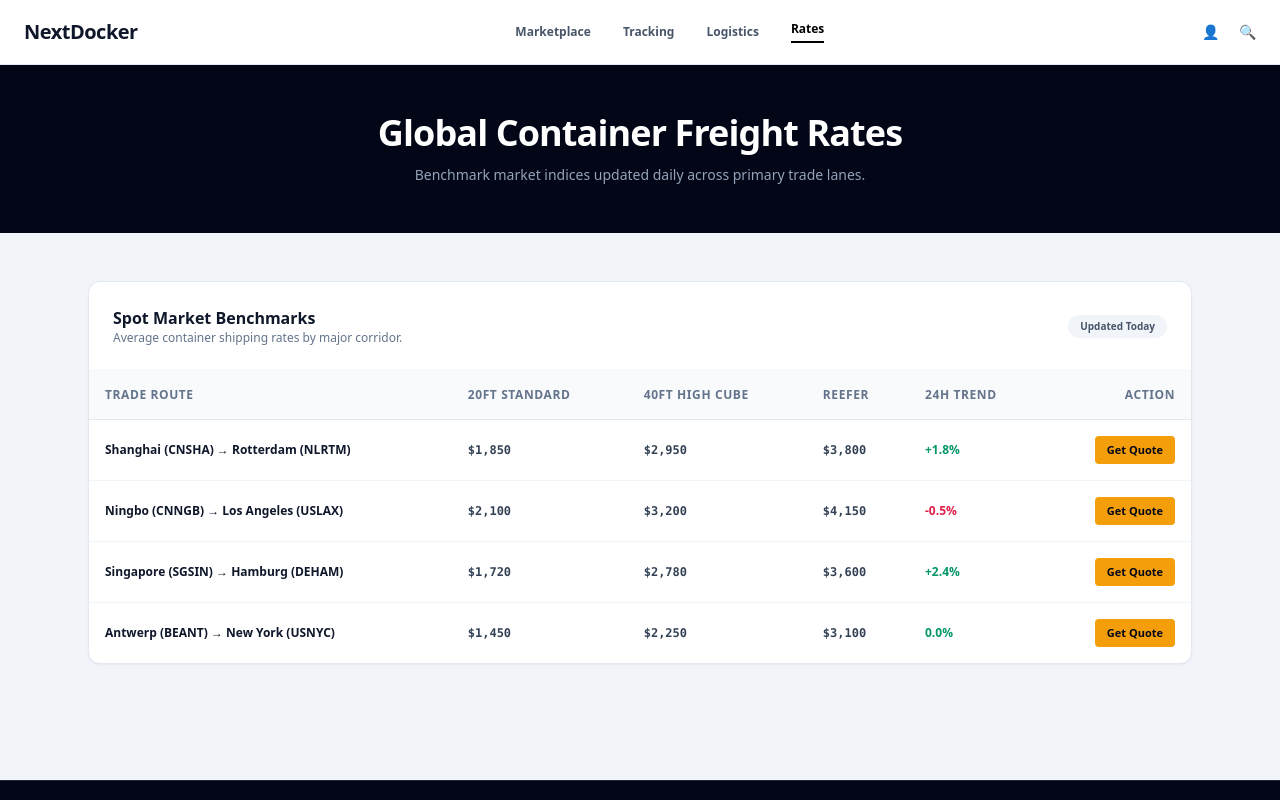
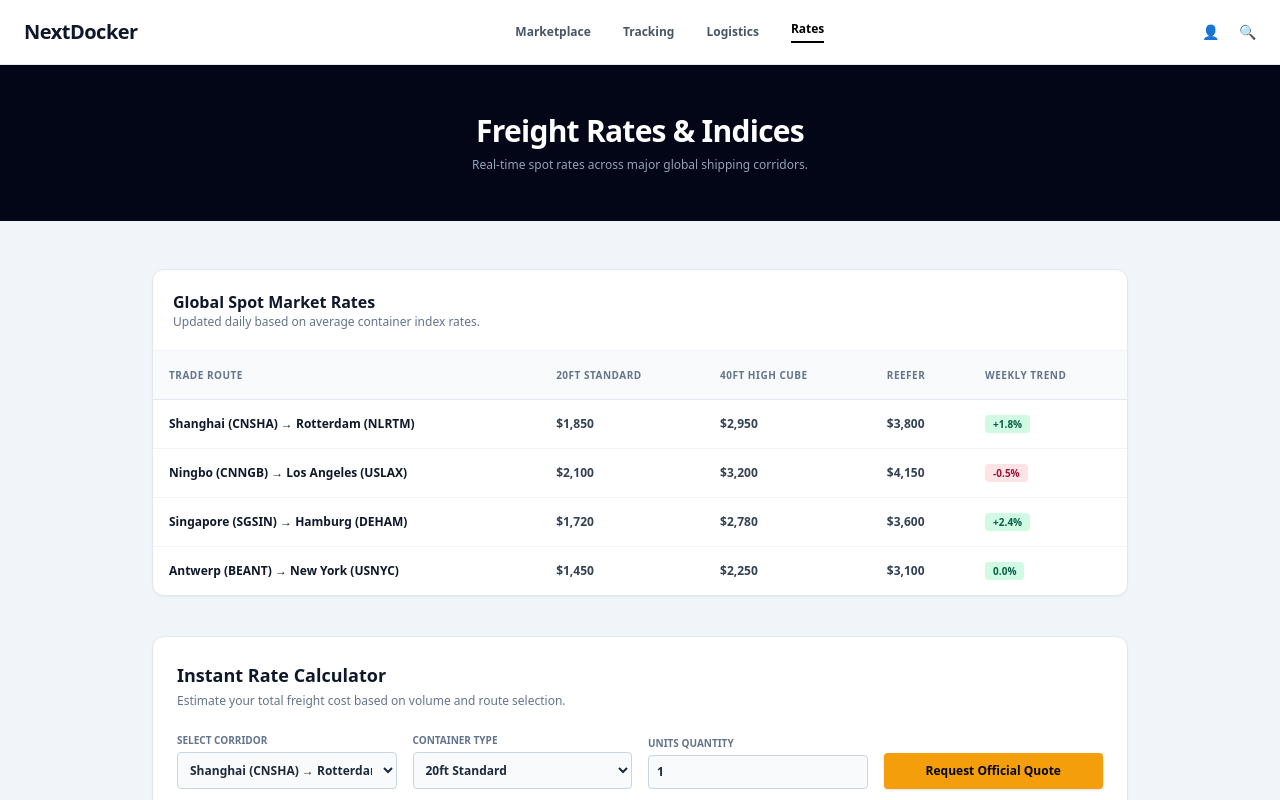
Before and after one commit to jlouisce/NextDocker, a React (Vite) app in the folder mi-app/: page /rates in a window 1280 px wide. Shown: the top 800 px of the page. Built offline with nearby package versions, Linux system fonts and the light colour scheme.

Commit message:
feat: integrar estado global, persistencia y vistas dinamicas para MVP v0.2

```diff
--- a/mi-app/src/pages/Rates.jsx
+++ b/mi-app/src/pages/Rates.jsx
@@ -1,70 +1,68 @@
-import React from 'react';
+import React, { useState } from 'react';
 import Footer from '../components/Footer';
+import { ratesData } from '../data/mockData';
 
 export default function Rates() {
-  const benchmarks = [
-    { route: 'Shanghai (CNSHA) → Rotterdam (NLRTM)', ft20: '$1,850', ft40: '$2,950', reefer: '$3,800', trend: '+1.8%', positive: true },
-    { route: 'Ningbo (CNNGB) → Los Angeles (USLAX)', ft20: '$2,100', ft40: '$3,200', reefer: '$4,150', trend: '-0.5%', positive: false },
-    { route: 'Singapore (SGSIN) → Hamburg (DEHAM)', ft20: '$1,720', ft40: '$2,780', reefer: '$3,600', trend: '+2.4%', positive: true },
-    { route: 'Antwerp (BEANT) → New York (USNYC)', ft20: '$1,450', ft40: '$2,250', reefer: '$3,100', trend: '0.0%', positive: true },
-  ];
+  const [selectedRoute, setSelectedRoute] = useState(ratesData[0].id);
+  const [quantity, setQuantity] = useState(1);
+  const [equipmentType, setEquipmentType] = useState('ft20');
+  const [quoteSuccess, setQuoteSuccess] = useState(false);
+
+  const activeRoute = ratesData.find((r) => r.id === Number(selectedRoute)) || ratesData[0];
+
+  // Cálculo dinámico de precio base
+  const getBasePrice = () => {
+    const rawPrice = activeRoute[equipmentType] || '$1,850';
+    return parseInt(rawPrice.replace(/[^0-9]/g, ''), 10);
+  };
+
+  const totalPrice = getBasePrice() * (quantity || 1);
+
+  const handleRequestQuote = (e) => {
+    e.preventDefault();
+    setQuoteSuccess(true);
+    setTimeout(() => setQuoteSuccess(false), 3000);
+  };
 
   return (
     <div className="min-h-screen flex flex-col bg-slate-100 text-slate-800 font-sans">
-      {/* Hero Header */}
       <section className="bg-slate-950 text-white py-12 px-6">
         <div className="max-w-4xl mx-auto text-center">
-          <h1 className="text-3xl md:text-4xl font-extrabold tracking-tight mb-3">
-            Global Container Freight Rates
-          </h1>
-          <p className="text-slate-400 text-xs md:text-sm">
-            Benchmark market indices updated daily across primary trade lanes.
-          </p>
+          <h1 className="text-3xl font-extrabold tracking-tight mb-2">Freight Rates & Indices</h1>
+          <p className="text-slate-400 text-xs">Real-time spot rates across major global shipping corridors.</p>
         </div>
       </section>
 
-      {/* Main Content */}
-      <main className="max-w-6xl mx-auto px-6 py-12 w-full flex-1">
-        {/* Market Benchmark Table */}
-        <div className="bg-white rounded-xl border border-slate-200 shadow-sm overflow-hidden mb-10">
-          <div className="p-6 border-b border-slate-100 flex justify-between items-center">
-            <div>
-              <h2 className="text-base font-bold text-slate-900">Spot Market Benchmarks</h2>
-              <p className="text-xs text-slate-500">Average container shipping rates by major corridor.</p>
-            </div>
-            <span className="text-[10px] bg-slate-100 text-slate-600 px-3 py-1 rounded-full font-semibold">
-              Updated Today
-            </span>
+      <main className="max-w-5xl mx-auto px-6 py-12 w-full flex-1 space-y-10">
+
+        {/* Tabla de tarifas en vivo */}
+        <div className="bg-white rounded-xl border border-slate-200 shadow-sm overflow-hidden">
+          <div className="p-5 border-b border-slate-100">
+            <h2 className="text-base font-bold text-slate-900">Global Spot Market Rates</h2>
+            <p className="text-xs text-slate-500">Updated daily based on average container index rates.</p>
           </div>
-
           <div className="overflow-x-auto">
-            <table className="w-full text-left text-xs border-collapse">
-              <thead>
-                <tr className="bg-slate-50 border-b border-slate-200 text-slate-500 uppercase tracking-wider font-semibold">
+            <table className="w-full text-left text-xs">
+              <thead className="bg-slate-50 text-slate-500 uppercase text-[10px] tracking-wider border-b border-slate-200">
+                <tr>
                   <th className="p-4">Trade Route</th>
                   <th className="p-4">20ft Standard</th>
                   <th className="p-4">40ft High Cube</th>
                   <th className="p-4">Reefer</th>
-                  <th className="p-4">24h Trend</th>
-                  <th className="p-4 text-right">Action</th>
+                  <th className="p-4">Weekly Trend</th>
                 </tr>
               </thead>
-              <tbody className="divide-y divide-slate-100">
-                {benchmarks.map((item, idx) => (
-                  <tr key={idx} className="hover:bg-slate-50 transition-colors">
-                    <td className="p-4 font-bold text-slate-900">{item.route}</td>
-                    <td className="p-4 font-mono font-semibold text-slate-700">{item.ft20}</td>
-                    <td className="p-4 font-mono font-semibold text-slate-700">{item.ft40}</td>
-                    <td className="p-4 font-mono font-semibold text-slate-700">{item.reefer}</td>
-                    <td className="p-4 font-semibold">
-                      <span className={item.positive ? 'text-emerald-600' : 'text-rose-600'}>
-                        {item.trend}
+              <tbody className="divide-y divide-slate-100 font-semibold text-slate-700">
+                {ratesData.map((row) => (
+                  <tr key={row.id} className="hover:bg-slate-50 transition-colors">
+                    <td className="p-4 text-slate-900 font-bold">{row.route}</td>
+                    <td className="p-4">{row.ft20}</td>
+                    <td className="p-4">{row.ft40}</td>
+                    <td className="p-4">{row.reefer}</td>
+                    <td className="p-4">
+                      <span className={`px-2 py-0.5 rounded text-[10px] font-bold ${row.positive ? 'bg-emerald-100 text-emerald-800' : 'bg-rose-100 text-rose-800'}`}>
+                        {row.trend}
                       </span>
-                    </td>
-                    <td className="p-4 text-right">
-                      <button className="bg-amber-500 hover:bg-amber-600 text-slate-950 font-bold px-3 py-1.5 rounded text-[11px] transition-colors">
-                        Get Quote
-                      </button>
                     </td>
                   </tr>
                 ))}
@@ -72,6 +70,79 @@ export default function Rates() {
             </table>
           </div>
         </div>
+
+        {/* Calculadora interactiva de fletes */}
+        <div className="bg-white rounded-xl border border-slate-200 shadow-sm p-6">
+          <h2 className="text-lg font-bold text-slate-900 mb-1">Instant Rate Calculator</h2>
+          <p className="text-xs text-slate-500 mb-6">Estimate your total freight cost based on volume and route selection.</p>
+
+          <form onSubmit={handleRequestQuote} className="grid grid-cols-1 md:grid-cols-4 gap-4 items-end">
+            <div>
+              <label className="block text-[10px] font-bold uppercase text-slate-500 mb-1">Select Corridor</label>
+              <select
+                value={selectedRoute}
+                onChange={(e) => setSelectedRoute(e.target.value)}
+                className="w-full bg-slate-50 border border-slate-300 rounded p-2 text-xs font-semibold"
+              >
+                {ratesData.map((r) => (
+                  <option key={r.id} value={r.id}>{r.route}</option>
+                ))}
+              </select>
+            </div>
+
+            <div>
+              <label className="block text-[10px] font-bold uppercase text-slate-500 mb-1">Container Type</label>
+              <select
+                value={equipmentType}
+                onChange={(e) => setEquipmentType(e.target.value)}
+                className="w-full bg-slate-50 border border-slate-300 rounded p-2 text-xs font-semibold"
+              >
+                <option value="ft20">20ft Standard</option>
+                <option value="ft40">40ft High Cube</option>
+                <option value="reefer">Refrigerated (Reefer)</option>
+              </select>
+            </div>
+
+            <div>
+              <label className="block text-[10px] font-bold uppercase text-slate-500 mb-1">Units Quantity</label>
+              <input
+                type="number"
+                min="1"
+                max="50"
+                value={quantity}
+                onChange={(e) => setQuantity(Math.max(1, parseInt(e.target.value) || 1))}
+                className="w-full bg-slate-50 border border-slate-300 rounded p-2 text-xs font-semibold"
+              />
+            </div>
+
+            <div>
+              <button
+                type="submit"
+                className="w-full bg-amber-500 hover:bg-amber-600 text-slate-950 font-bold p-2.5 rounded text-xs transition-colors shadow"
+              >
+                Request Official Quote
+              </button>
+            </div>
+          </form>
+
+          {/* Resultado del cálculo */}
+          <div className="mt-6 p-4 bg-slate-950 text-white rounded-lg flex justify-between items-center">
+            <div>
+              <span className="text-[10px] text-slate-400 uppercase font-bold">Estimated Freight Cost</span>
+              <div className="text-2xl font-black text-amber-500">${totalPrice.toLocaleString()} USD</div>
+            </div>
+            <div className="text-right text-[11px] text-slate-400">
+              Includes terminal handling fees (THC) & bunker adjustment factor (BAF).
+            </div>
+          </div>
+
+          {quoteSuccess && (
+            <div className="mt-4 p-3 bg-emerald-100 border border-emerald-300 text-emerald-800 text-xs rounded font-bold text-center">
+              ✓ Formal quotation request submitted successfully!
+            </div>
+          )}
+        </div>
+
       </main>
 
       <Footer />
```
Also changed, not shown: mi-app/src/pages/Profile.jsx (+68 -6 lines).
